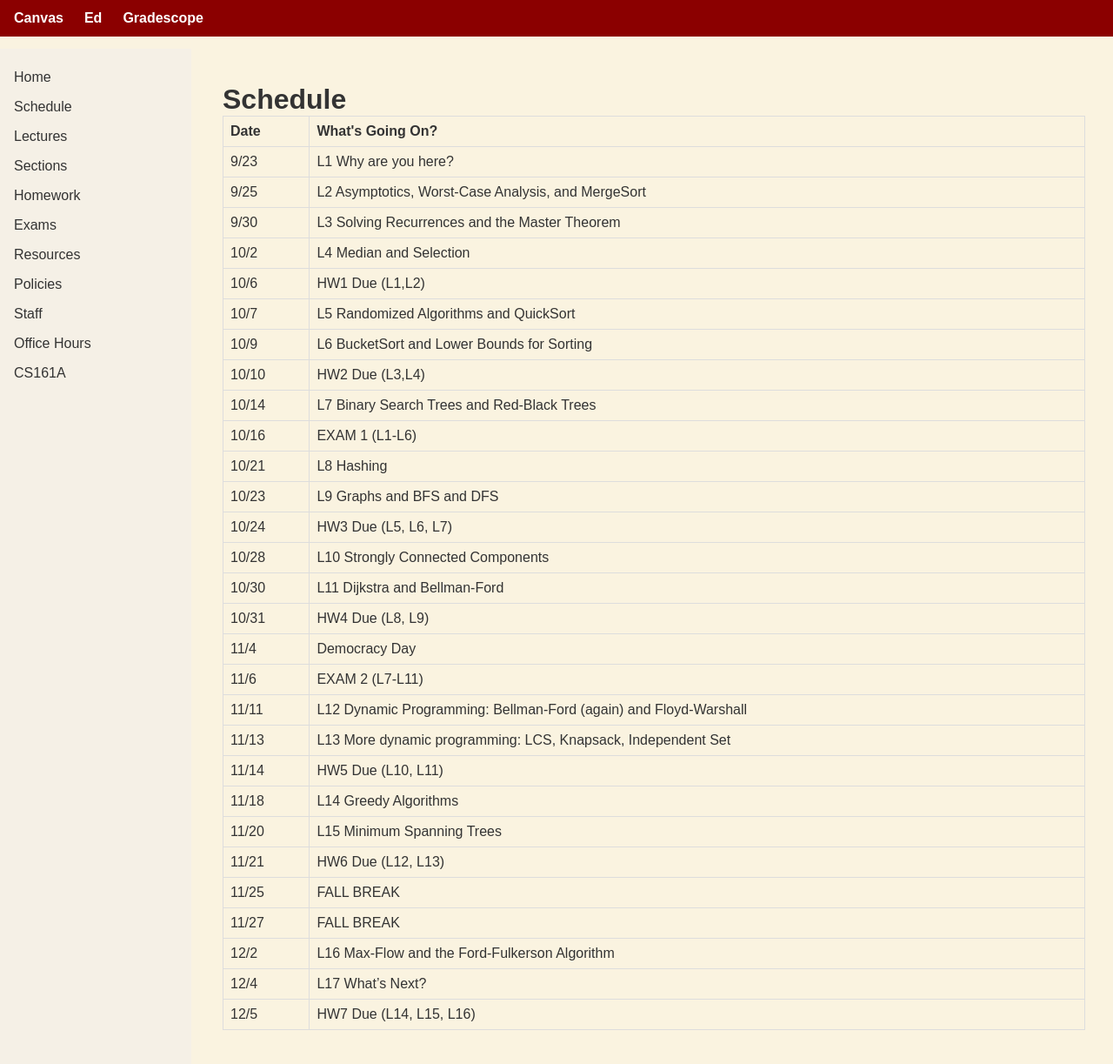
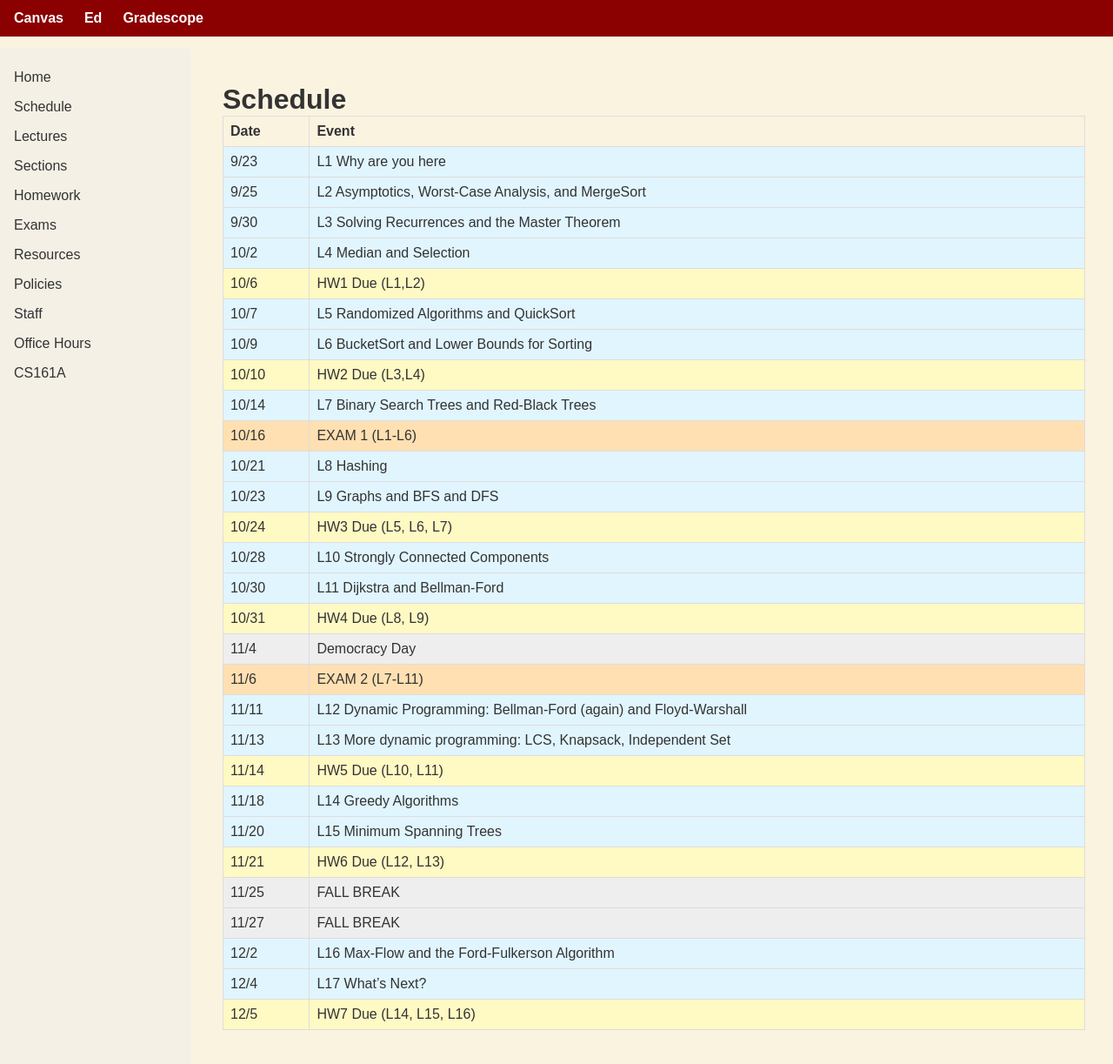
Before and after one commit to cs161-stanford/cs161-stanford.github.io, a Jekyll site: the page built from schedule.md, in a window 1280 px wide and 1232 px high. Shown: the top 1223 px of the window at 87% size. Built offline with Jekyll 4.4.1, drawn with Linux system fonts in a browser that asks for light colours.

Commit message:
colored schedule

```diff
--- a/assets/css/style.css
+++ b/assets/css/style.css
@@ -92,3 +92,8 @@ body {
   padding: 0.5rem;
   text-align: left;
 }
+
+.schedule tr.hw      { background-color: #fff9c4; } /* gentle yellow */
+.schedule tr.lecture { background-color: #e1f5fe; } /* light blue */
+.schedule tr.exam    { background-color: #ffe0b2; } /* soft orange */
+.schedule tr.break   { background-color: #eeeeee; } /* light gray  */
--- a/schedule.md
+++ b/schedule.md
@@ -8,37 +8,37 @@ permalink: /schedule/
 
 <table class="schedule">
   <thead>
-    <tr><th>Date</th><th>What's Going On?</th></tr>
+    <tr><th>Date</th><th>Event</th></tr>
   </thead>
   <tbody>
-    <tr><td>9/23</td><td>L1 Why are you here?</td></tr>
-    <tr><td>9/25</td><td>L2 Asymptotics, Worst-Case Analysis, and MergeSort</td></tr>
-    <tr><td>9/30</td><td>L3 Solving Recurrences and the Master Theorem</td></tr>
-    <tr><td>10/2</td><td>L4 Median and Selection</td></tr>
-    <tr><td>10/6</td><td>HW1 Due (L1,L2)</td></tr>
-    <tr><td>10/7</td><td>L5 Randomized Algorithms and QuickSort</td></tr>
-    <tr><td>10/9</td><td>L6 BucketSort and Lower Bounds for Sorting</td></tr>
-    <tr><td>10/10</td><td>HW2 Due (L3,L4)</td></tr>
-    <tr><td>10/14</td><td>L7 Binary Search Trees and Red-Black Trees</td></tr>
-    <tr><td>10/16</td><td>EXAM 1 (L1-L6)</td></tr>
-    <tr><td>10/21</td><td>L8 Hashing</td></tr>
-    <tr><td>10/23</td><td>L9 Graphs and BFS and DFS</td></tr>
-    <tr><td>10/24</td><td>HW3 Due (L5, L6, L7)</td></tr>
-    <tr><td>10/28</td><td>L10 Strongly Connected Components</td></tr>
-    <tr><td>10/30</td><td>L11 Dijkstra and Bellman-Ford</td></tr>
-    <tr><td>10/31</td><td>HW4 Due (L8, L9)</td></tr>
-    <tr><td>11/4</td><td>Democracy Day</td></tr>
-    <tr><td>11/6</td><td>EXAM 2 (L7-L11)</td></tr>
-    <tr><td>11/11</td><td>L12 Dynamic Programming: Bellman-Ford (again) and Floyd-Warshall</td></tr>
-    <tr><td>11/13</td><td>L13 More dynamic programming: LCS, Knapsack, Independent Set</td></tr>
-    <tr><td>11/14</td><td>HW5 Due (L10, L11)</td></tr>
-    <tr><td>11/18</td><td>L14 Greedy Algorithms</td></tr>
-    <tr><td>11/20</td><td>L15 Minimum Spanning Trees</td></tr>
-    <tr><td>11/21</td><td>HW6 Due (L12, L13)</td></tr>
-    <tr><td>11/25</td><td>FALL BREAK</td></tr>
-    <tr><td>11/27</td><td>FALL BREAK</td></tr>
-    <tr><td>12/2</td><td>L16 Max-Flow and the Ford-Fulkerson Algorithm</td></tr>
-    <tr><td>12/4</td><td>L17 What’s Next?</td></tr>
-    <tr><td>12/5</td><td>HW7 Due (L14, L15, L16)</td></tr>
+    <tr class="lecture"><td>9/23</td><td>L1 Why are you here</td></tr>
+    <tr class="lecture"><td>9/25</td><td>L2 Asymptotics, Worst-Case Analysis, and MergeSort</td></tr>
+    <tr class="lecture"><td>9/30</td><td>L3 Solving Recurrences and the Master Theorem</td></tr>
+    <tr class="lecture"><td>10/2</td><td>L4 Median and Selection</td></tr>
+    <tr class="hw"><td>10/6</td><td>HW1 Due (L1,L2)</td></tr>
+    <tr class="lecture"><td>10/7</td><td>L5 Randomized Algorithms and QuickSort</td></tr>
+    <tr class="lecture"><td>10/9</td><td>L6 BucketSort and Lower Bounds for Sorting</td></tr>
+    <tr class="hw"><td>10/10</td><td>HW2 Due (L3,L4)</td></tr>
+    <tr class="lecture"><td>10/14</td><td>L7 Binary Search Trees and Red-Black Trees</td></tr>
+    <tr class="exam"><td>10/16</td><td>EXAM 1 (L1-L6)</td></tr>
+    <tr class="lecture"><td>10/21</td><td>L8 Hashing</td></tr>
+    <tr class="lecture"><td>10/23</td><td>L9 Graphs and BFS and DFS</td></tr>
+    <tr class="hw"><td>10/24</td><td>HW3 Due (L5, L6, L7)</td></tr>
+    <tr class="lecture"><td>10/28</td><td>L10 Strongly Connected Components</td></tr>
+    <tr class="lecture"><td>10/30</td><td>L11 Dijkstra and Bellman-Ford</td></tr>
+    <tr class="hw"><td>10/31</td><td>HW4 Due (L8, L9)</td></tr>
+    <tr class="break"><td>11/4</td><td>Democracy Day</td></tr>
+    <tr class="exam"><td>11/6</td><td>EXAM 2 (L7-L11)</td></tr>
+    <tr class="lecture"><td>11/11</td><td>L12 Dynamic Programming: Bellman-Ford (again) and Floyd-Warshall</td></tr>
+    <tr class="lecture"><td>11/13</td><td>L13 More dynamic programming: LCS, Knapsack, Independent Set</td></tr>
+    <tr class="hw"><td>11/14</td><td>HW5 Due (L10, L11)</td></tr>
+    <tr class="lecture"><td>11/18</td><td>L14 Greedy Algorithms</td></tr>
+    <tr class="lecture"><td>11/20</td><td>L15 Minimum Spanning Trees</td></tr>
+    <tr class="hw"><td>11/21</td><td>HW6 Due (L12, L13)</td></tr>
+    <tr class="break"><td>11/25</td><td>FALL BREAK</td></tr>
+    <tr class="break"><td>11/27</td><td>FALL BREAK</td></tr>
+    <tr class="lecture"><td>12/2</td><td>L16 Max-Flow and the Ford-Fulkerson Algorithm</td></tr>
+    <tr class="lecture"><td>12/4</td><td>L17 What’s Next?</td></tr>
+    <tr class="hw"><td>12/5</td><td>HW7 Due (L14, L15, L16)</td></tr>
   </tbody>
 </table>
```
